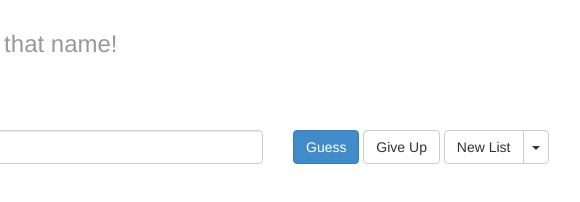
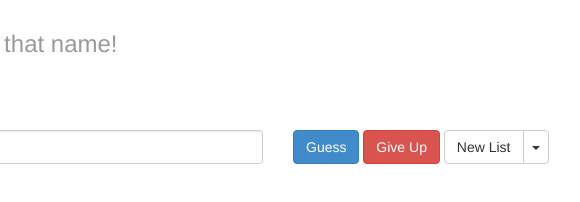
Before and after one commit to poconbhui/PhD-Friends, a website: page views/index.html in a window 1280 px wide. Shown: the full height of the page, 362-942 px from the left. Drawn offline with Linux system fonts and the light colour scheme; files that its build step writes are made by us from their sources; no server answers; files whose address does not match are found by name.

Commit message:
Changed give up button to btn-danger.

```diff
--- a/views/index.html
+++ b/views/index.html
@@ -44,7 +44,7 @@
                     Guess
                 </button>
 
-                <button id="give-up" class="btn btn-default">Give Up</button>
+                <button id="give-up" class="btn btn-danger">Give Up</button>
 
                 <div class="btn-group">
                     <button id="new-list" class="btn btn-default">
```
